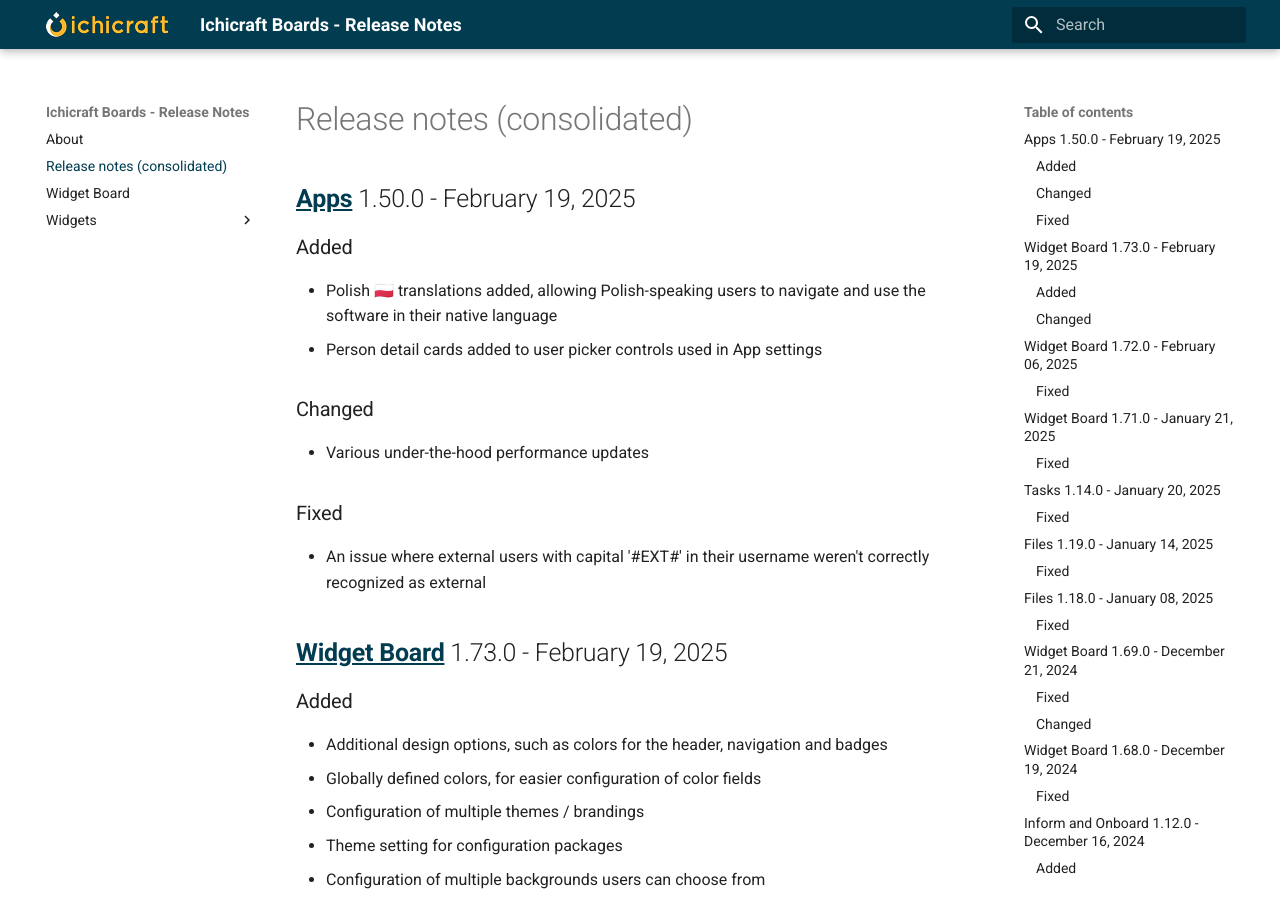
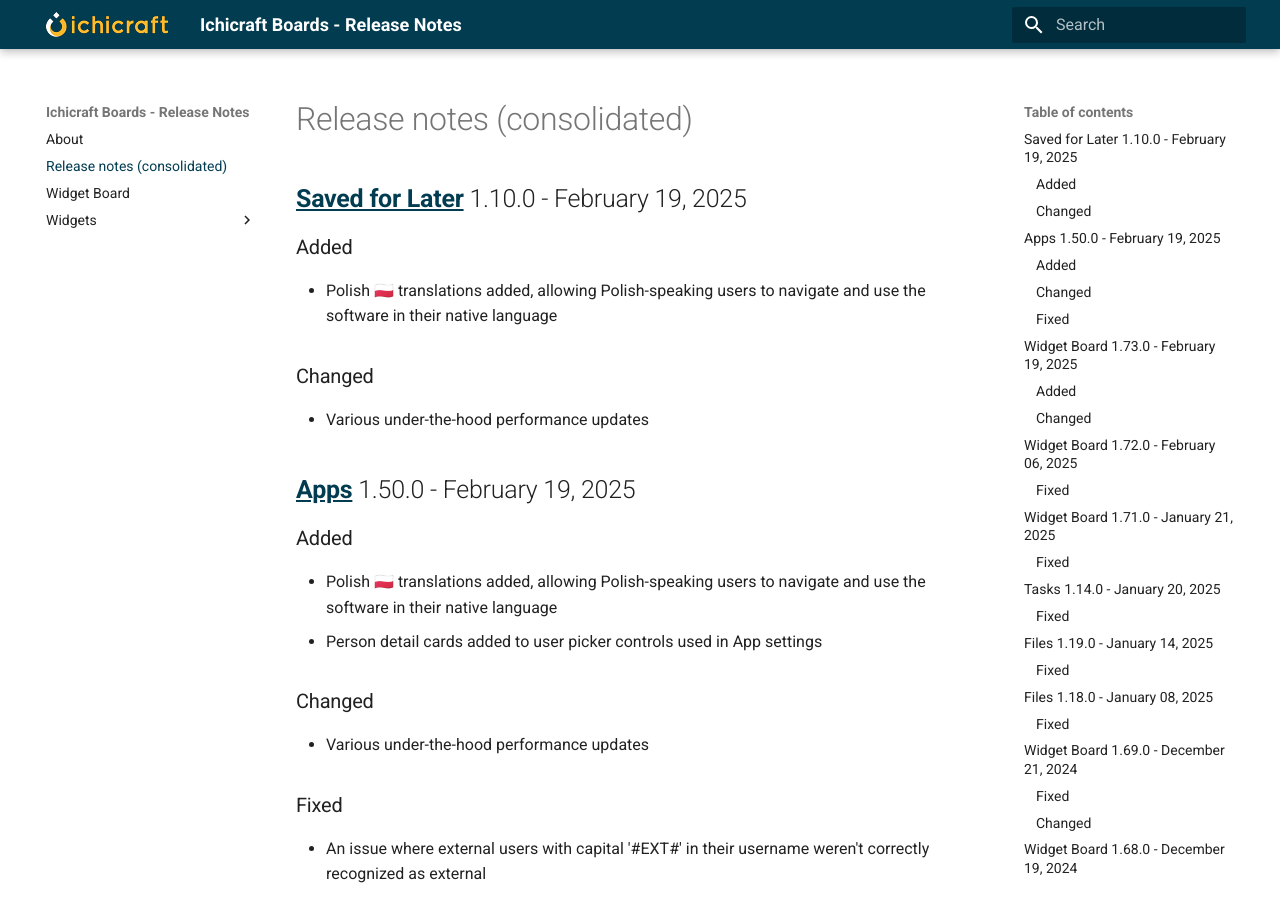
Before and after one commit to ichicraft/widgets-docs, an MkDocs documentation site: the page built from docs/Release-notes-(consolidated).md, in a window 1280 px wide and 900 px high. Built offline with MkDocs 1.6.1 and Material for MkDocs 9.7.7, drawn with Linux system fonts in a browser that asks for light colours.

Commit message:
Release notes updated by BuildService

```diff
--- a/docs/Release-notes-(consolidated).md
+++ b/docs/Release-notes-(consolidated).md
@@ -1,3 +1,11 @@
+## [Saved for Later](./Widgets/Saved for Later.md) 1.10.0 - February 19, 2025
+
+### Added
+- Polish 🇵🇱 translations added, allowing Polish-speaking users to navigate and use the software in their native language
+
+### Changed
+- Various under-the-hood performance updates
+
 ## [Apps](./Widgets/Apps.md) 1.50.0 - February 19, 2025
 
 ### Added
```
Also changed, not shown: docs/Widgets/Saved for Later.md (+8 -0 lines).
